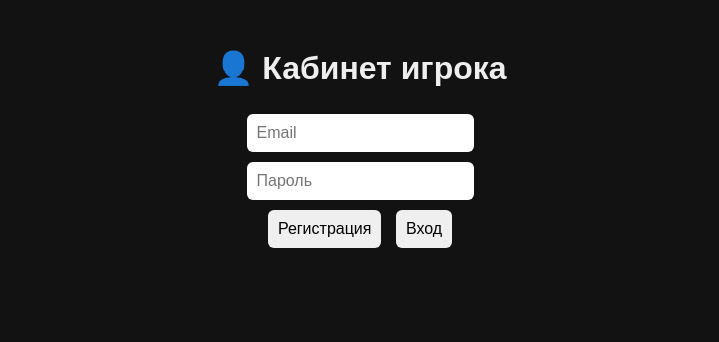
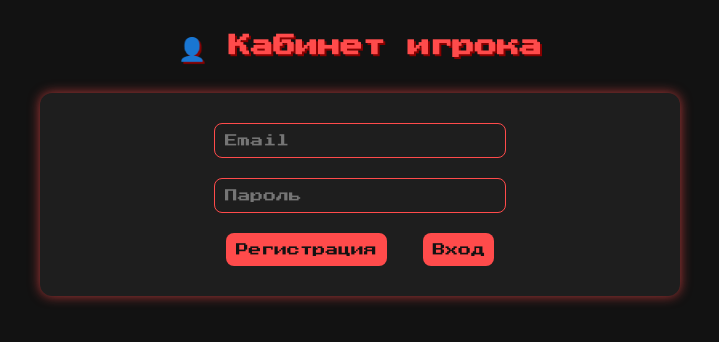
Before and after one commit to MasterGame52/FunTimeX-AnarchySite, a plain HTML site: page account.html in a window 1280 px wide. Shown: the whole page, without its empty margins (280-999 px from the left). Drawn offline with Linux system fonts and the light colour scheme; no server answers.

Commit message:
Update account.html

```diff
--- a/account.html
+++ b/account.html
@@ -3,38 +3,90 @@
 <head>
   <meta charset="UTF-8" />
   <meta name="viewport" content="width=device-width, initial-scale=1" />
-  <title>Кабинет игрока | FunTimeX</title>
+  <title>Кабинет | FunTimeX</title>
+  <link href="https://fonts.googleapis.com/css2?family=Press+Start+2P&display=swap" rel="stylesheet">
 
+  <!-- Стили в стиле сайта -->
   <style>
     body {
-      font-family: Arial, sans-serif;
+      margin: 0;
       background: #121212;
       color: #eee;
+      font-family: 'Press Start 2P', monospace;
       padding: 20px;
       text-align: center;
     }
+
+    h1 {
+      color: #ff4b4b;
+      font-size: 1.4rem;
+      text-shadow: 2px 2px #880000;
+      margin-bottom: 30px;
+    }
+
     input, button {
+      font-family: inherit;
       padding: 10px;
-      margin: 5px;
-      font-size: 1rem;
-      border-radius: 6px;
+      margin: 10px;
+      border-radius: 8px;
+      font-size: 0.8rem;
       border: none;
+      outline: none;
     }
-    .hidden { display: none; }
+
+    input {
+      background: #1e1e1e;
+      color: #ffa6a6;
+      border: 1px solid #ff4b4b;
+    }
+
+    button {
+      background: #ff4b4b;
+      color: #121212;
+      cursor: pointer;
+      transition: 0.2s;
+    }
+
+    button:hover {
+      background: #cc3a3a;
+    }
+
+    .box {
+      background: #1e1e1e;
+      padding: 20px;
+      border-radius: 12px;
+      box-shadow: 0 0 12px #ff4b4baa;
+      max-width: 600px;
+      margin: auto;
+    }
+
+    .hidden {
+      display: none;
+    }
+
+    p {
+      margin: 10px 0;
+      font-size: 0.65rem;
+      color: #ccc;
+    }
+
+    span {
+      color: #ffa6a6;
+    }
   </style>
 </head>
 <body>
 
   <h1>👤 Кабинет игрока</h1>
 
-  <div id="auth-block">
+  <div class="box" id="auth-block">
     <input type="email" id="email" placeholder="Email"><br>
     <input type="password" id="password" placeholder="Пароль"><br>
     <button onclick="register()">Регистрация</button>
     <button onclick="login()">Вход</button>
   </div>
 
-  <div id="account-block" class="hidden">
+  <div class="box hidden" id="account-block">
     <p><strong>Email:</strong> <span id="user-email"></span></p>
     <p><strong>UID:</strong> <span id="user-uid"></span></p>
     <p><strong>Донат:</strong> <span id="user-rank">Новичок</span></p>
@@ -66,11 +118,11 @@
       const password = document.getElementById("password").value;
 
       auth.createUserWithEmailAndPassword(email, password)
-        .then((userCredential) => {
+        .then(userCredential => {
           userCredential.user.sendEmailVerification();
           alert("Письмо подтверждения отправлено на почту!");
         })
-        .catch((error) => {
+        .catch(error => {
           alert("Ошибка регистрации: " + error.message);
         });
     }
@@ -80,7 +132,7 @@
       const password = document.getElementById("password").value;
 
       auth.signInWithEmailAndPassword(email, password)
-        .then((userCredential) => {
+        .then(userCredential => {
           const user = userCredential.user;
           if (user.emailVerified) {
             showAccount(user);
@@ -89,7 +141,7 @@
             auth.signOut();
           }
         })
-        .catch((error) => {
+        .catch(error => {
           alert("Ошибка входа: " + error.message);
         });
     }
@@ -115,12 +167,11 @@
       }
     }, 1000);
 
-    auth.onAuthStateChanged((user) => {
+    auth.onAuthStateChanged(user => {
       if (user && user.emailVerified) {
         showAccount(user);
       }
     });
   </script>
-
 </body>
 </html>
```
